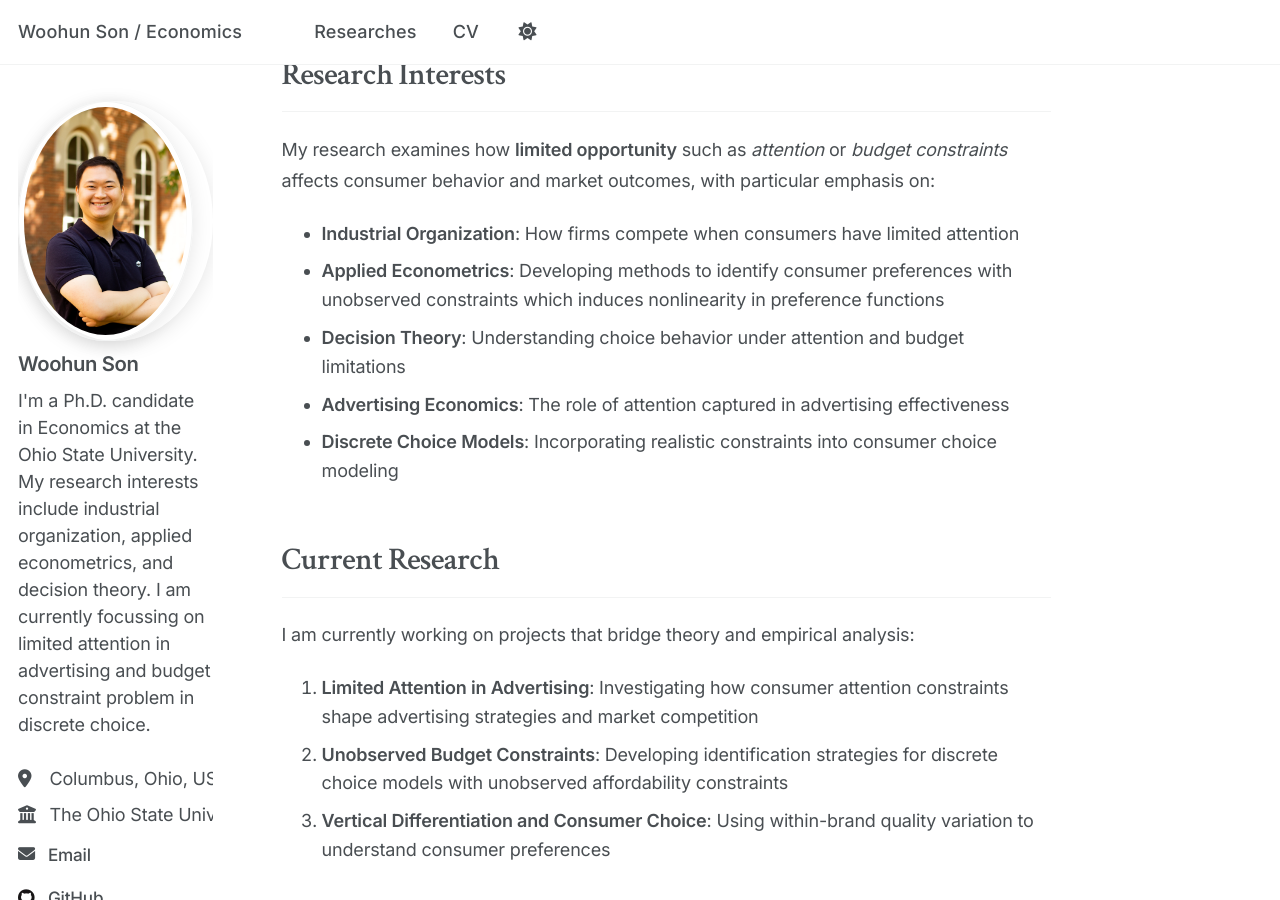
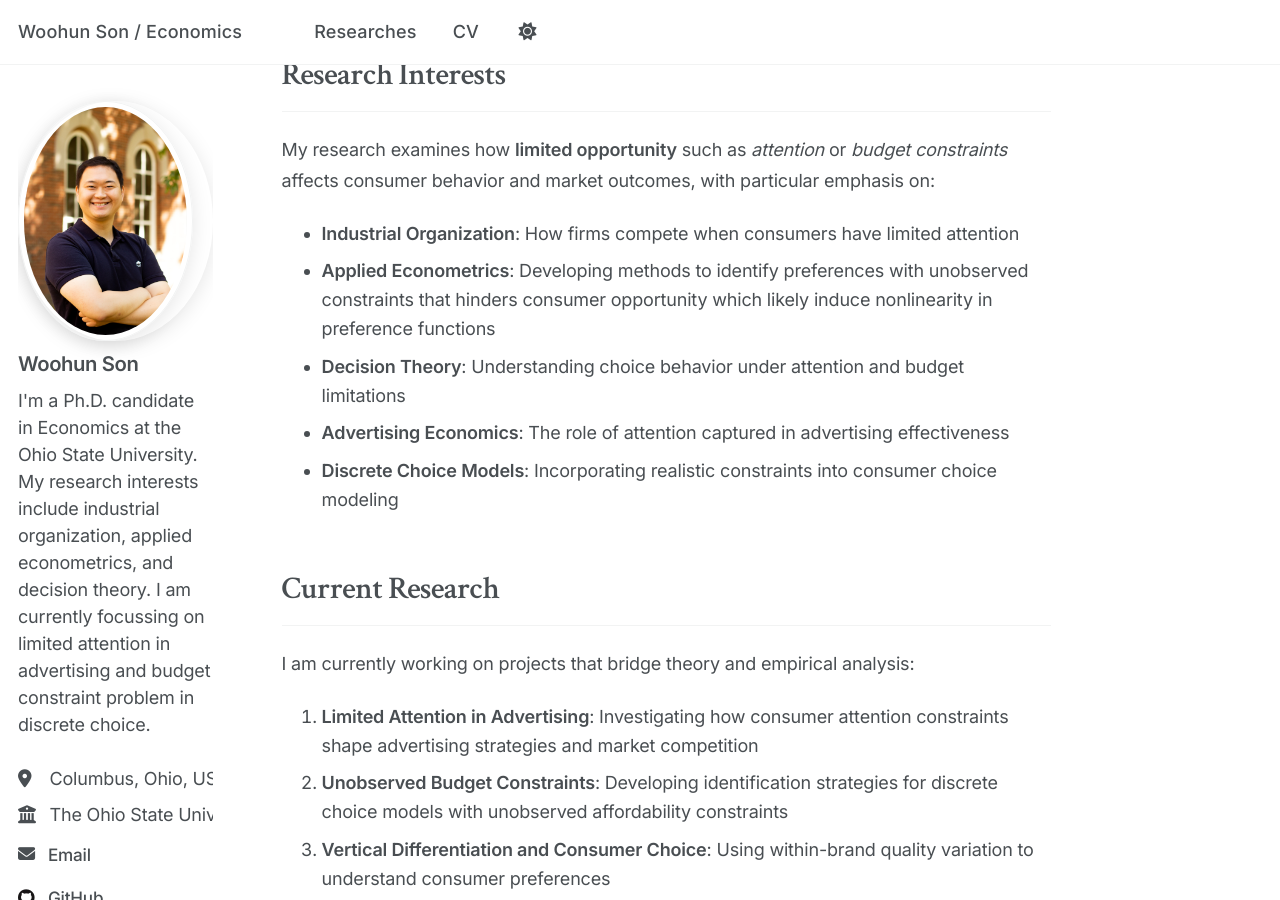
Before and after one commit to SonWoohun/SonWoohun.github.io, a Jekyll site: the page built from _pages/about.md, in a window 1280 px wide and 900 px high, scrolled down 309 px. Built offline with Jekyll 4.4.1, drawn with Linux system fonts in a browser that asks for light colours; some web fonts are replaced; a script that is not in the unit is left out.

Commit message:
changed a little

```diff
--- a/_pages/about.md
+++ b/_pages/about.md
@@ -16,7 +16,7 @@ Welcome to my academic website. I am a Ph.D. candidate in Economics at [The Ohio
 My research examines how **limited opportunity** such as *attention* or *budget constraints* affects consumer behavior and market outcomes, with particular emphasis on:
 
 - **Industrial Organization**: How firms compete when consumers have limited attention
-- **Applied Econometrics**: Developing methods to identify consumer preferences with unobserved constraints which induces nonlinearity in preference functions
+- **Applied Econometrics**: Developing methods to identify preferences with unobserved constraints that hinders consumer opportunity which likely induce nonlinearity in preference functions
 - **Decision Theory**: Understanding choice behavior under attention and budget limitations
 - **Advertising Economics**: The role of attention captured in advertising effectiveness
 - **Discrete Choice Models**: Incorporating realistic constraints into consumer choice modeling
```
